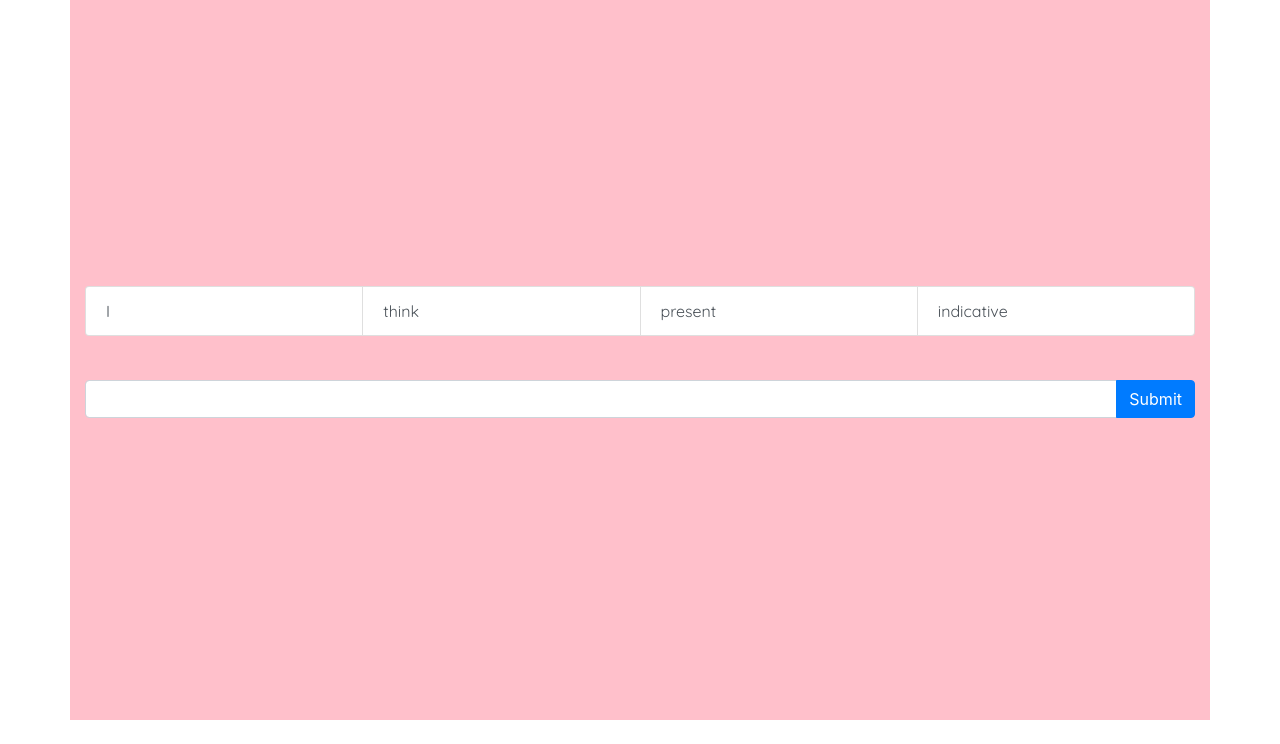
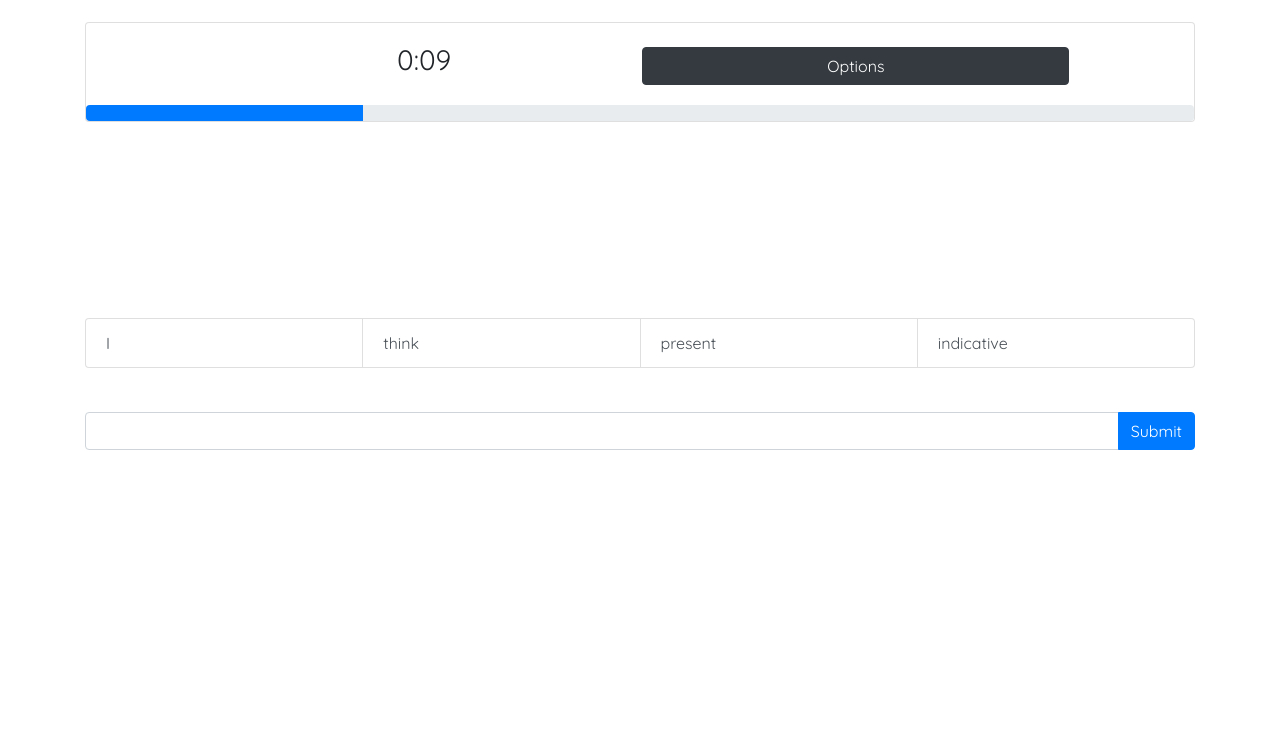
Before and after one commit to jxandermorrison/conjuego2.0, a Flask app: page /en in a window 1280 px wide. Shown: the part 56-800 px from the top of the page. Run offline with Flask 2, Linux system fonts and the light colour scheme; some libraries are stand-ins or nearby versions.

Commit message:
More updates to frontend

```diff
--- a/juego/static/game-style.css
+++ b/juego/static/game-style.css
@@ -2,13 +2,17 @@ html, body {
 	height: 100%;
 }
 
-.container {
-	height: 90vh;
-	background-color: pink;
+.container, #game-container {
+	height: 80vh;
 }
 
-.game-item {
+.game-item, #game-controls {
 	padding: 2% 0;
+}
+
+.card-body * {
+	display: inline-block;
+	width: 40%;
 }
 
 @media screen and (max-width: 812px) {
--- a/juego/static/style.css
+++ b/juego/static/style.css
@@ -1,4 +1,4 @@
-h3, h4, h5, h6, p, a {
+button, h3, h4, h5, h6, p, a {
 		font-family: "Quicksand", sans-serif;
 }
 
--- a/juego/templates/game.html
+++ b/juego/templates/game.html
@@ -10,8 +10,21 @@
 {% block content %}
 
 
-<div class="container d-flex align-items-center">
-	<div class="d-flex flex-column w-100">
+<div class="container d-flex flex-column">
+	<div class="d-flex flex-column w-100" id="game-controls">
+		<div class="card mb-auto text-center">
+			<div class="card-body">
+				<h3>0:09</h3>
+				<button type="button" class="btn btn-dark" data-toggle="modal"
+					data-target="#game-options">Options</button>
+			</div>
+			<div class="progress">
+			  <div class="progress-bar" role="progressbar" style="width: 25%" aria-valuenow="25" aria-valuemin="0" aria-valuemax="100"></div>
+			</div>
+		</div>
+	</div>
+	<div class="d-flex align-items-center w-100" id="game-container">
+		<div class="d-flex flex-column w-100">
 			<ul class="list-group list-group-horizontal-md game-item">
 				<a href="#" class="list-group-item list-group-item-action">{{ group.subject }}</a>
 				<a href="#" class="list-group-item list-group-item-action">{{ group.verb }}</a>
@@ -24,9 +37,46 @@
 						<button class="btn btn-primary" type="button" id="button-addon2">Submit</button>
 					</div>
 			</div>
+		</div>
+	</div>
+</div>
+<div class="modal fade" id="game-options" tabindex="-1" role="dialog" aria-labelledby="exampleModalCenterTitle" aria-hidden="true">
+	<div class="modal-dialog modal-dialog-centered" role="document">
+		<div class="modal-content">
+			<div class="modal-header">
+				<h5 class="modal-title" id="exampleModalCenterTitle">Options</h5>
+				<button type="button" class="close" data-dismiss="modal" aria-label="Close">
+					<span aria-hidden="true">&times;</span>
+				</button>
+			</div>
+			<div class="modal-body">
+				<div class="custom-control custom-switch">
+					<input type="checkbox" class="custom-control-input" id="customSwitch1">
+					<label class="custom-control-label" for="customSwitch1">Toggle this switch element</label>
+				</div>
+				<div class="dropdown">
+					<button class="btn btn-secondary dropdown-toggle" type="button" id="dropdownMenuButton" data-toggle="dropdown" aria-haspopup="true" aria-expanded="false">
+						Dropdown button
+					</button>
+					<ul class="dropdown-menu" aria-labelledby="dropdownMenuButton">
+						<li class="custom-control custom-switch">
+							<input type="checkbox" class="custom-control-input" id="customSwitch2">
+							<label class="custom-control-label" for="customSwitch2">Toggle this switch element</label>
+						</li>
+						<li class="custom-control custom-switch">
+							<input type="checkbox" class="custom-control-input" id="customSwitch3">
+							<label class="custom-control-label" for="customSwitch3">Toggle this switch element</label>
+						</li>
+					</ul>
+				</div>
+			</div>
+			<div class="modal-footer">
+				<button type="button" class="btn btn-secondary" data-dismiss="modal">Close</button>
+				<button type="button" class="btn btn-primary">Save changes</button>
+			</div>
+		</div>
 	</div>
 </div>
 
 
-
 {% endblock %}
```
